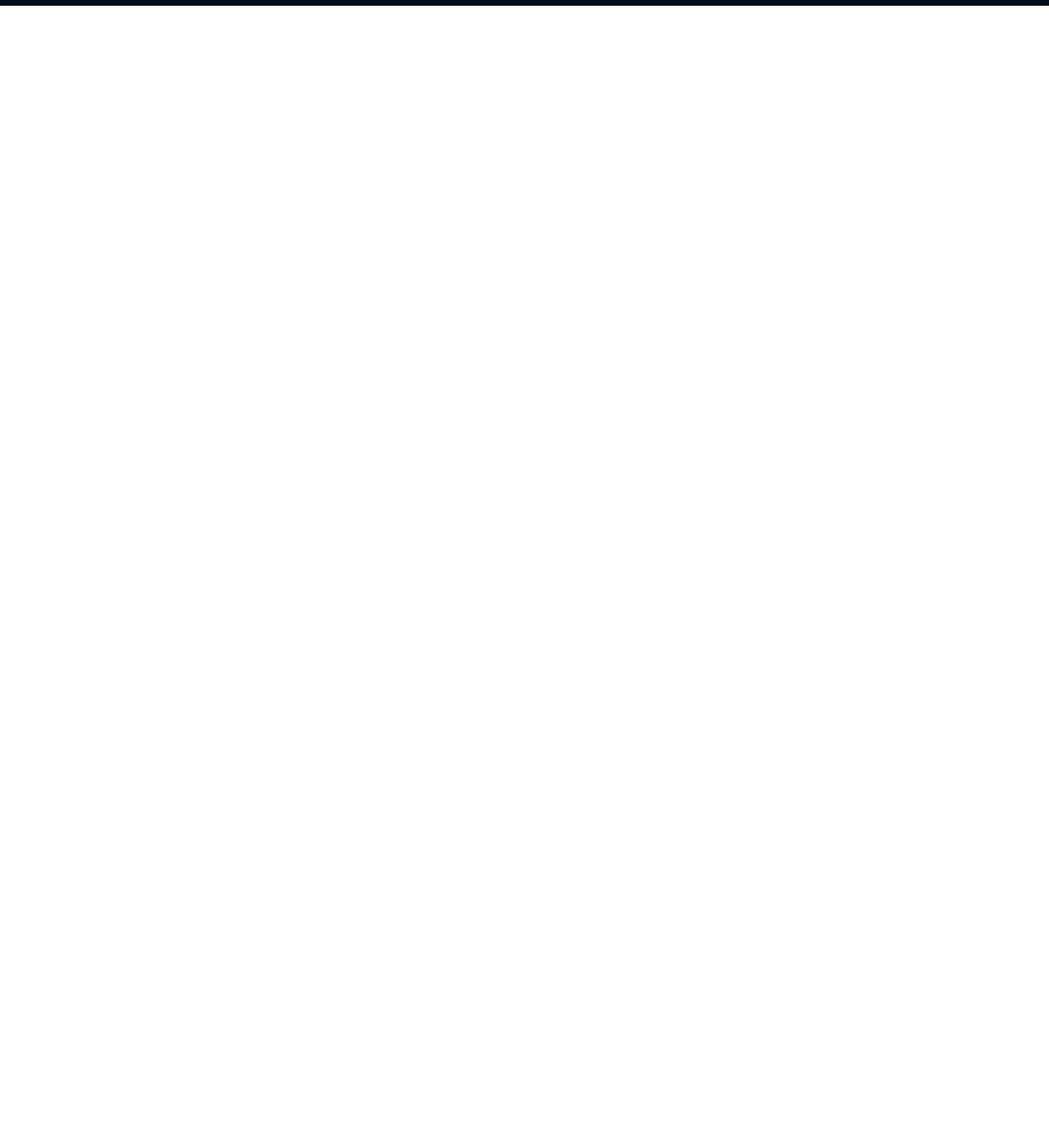
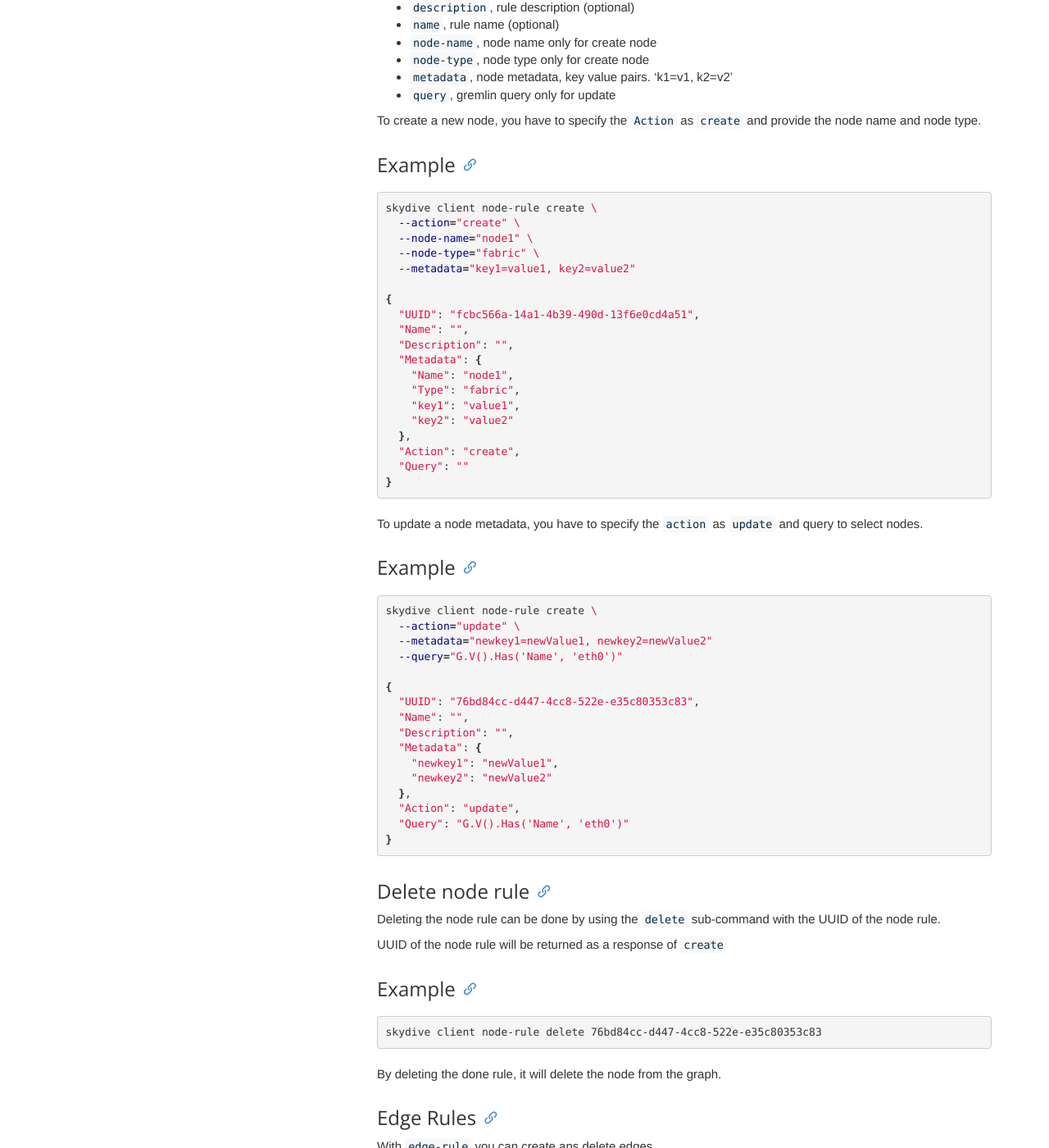
Before and after one commit to skydive-project/skydive.network, a Jekyll site: the page built from documentation/api.md, in a window 1280 px wide and 1400 px high, scrolled down 6268 px. Shown: the whole window at 82% size. Built offline with Jekyll 4.4.1, drawn with Linux system fonts in a browser that asks for light colours; nearby versions of some CDN libraries; before the commit the page ends 6275 px from its top, so only the background shows below that; some of the changed text lies outside the part shown.

Commit message:
doc: Documents for Topology rules API

```diff
--- a/documentation/api.md
+++ b/documentation/api.md
@@ -207,7 +207,7 @@
 
 Deleting the active packet injector can be done by using the `delete` sub-command with the UUID of the injector.
 
-UUID of the injection will be returend as a response of `create`
+UUID of the injection will be returned as a response of `create`
 
 ### Example
 
@@ -306,3 +306,133 @@
 
 A local file (prefixed by file://) to execute a script. It receives the JSON
 message through stdin
+
+## Topology Rules
+
+Skydive allows you to create and delete Nodes, update node metadata and create and delete Edges with the help of Topology rules API.
+It provides two seperate rule for node and edge
+* `node-rule`
+* `edge-rule`
+
+### Node Rules
+
+With `node-rule` you can create and delete nodes and update node metadata.
+
+`node-rule` contain following fields
+* `action`, action: create or update
+* `description`, rule description (optional)
+* `name`, rule name (optional)
+* `node-name`, node name only for create node
+* `node-type`, node type only for create node
+* `metadata`, node metadata, key value pairs. 'k1=v1, k2=v2'
+* `query`, gremlin query only for update
+
+To create a new node, you have to specify the `Action` as `create` and provide the node name and node type.
+
+### Example
+
+{% highlight shell %}
+skydive client node-rule create \
+  --action="create" \
+  --node-name="node1" \
+  --node-type="fabric" \
+  --metadata="key1=value1, key2=value2"
+
+{
+  "UUID": "fcbc566a-14a1-4b39-490d-13f6e0cd4a51",
+  "Name": "",
+  "Description": "",
+  "Metadata": {
+    "Name": "node1",
+    "Type": "fabric",
+    "key1": "value1",
+    "key2": "value2"
+  },
+  "Action": "create",
+  "Query": ""
+}
+{% endhighlight %}
+
+To update a node metadata, you have to specify the `action` as `update` and query to select nodes.
+
+### Example
+
+{% highlight shell %}
+skydive client node-rule create \
+  --action="update" \
+  --metadata="newkey1=newValue1, newkey2=newValue2"
+  --query="G.V().Has('Name', 'eth0')"
+
+{
+  "UUID": "76bd84cc-d447-4cc8-522e-e35c80353c83",
+  "Name": "",
+  "Description": "",
+  "Metadata": {
+    "newkey1": "newValue1",
+    "newkey2": "newValue2"
+  },
+  "Action": "update",
+  "Query": "G.V().Has('Name', 'eth0')"
+}
+{% endhighlight %}
+
+### Delete node rule
+
+Deleting the node rule can be done by using the `delete` sub-command with the UUID of the node rule.
+
+UUID of the node rule will be returned as a response of `create`
+
+### Example
+
+{% highlight shell %}
+skydive client node-rule delete 76bd84cc-d447-4cc8-522e-e35c80353c83
+{% endhighlight %}
+
+By deleting the done rule, it will delete the node from the graph.
+
+### Edge Rules
+
+With `edge-rule` you can create ans delete edges.
+
+`edge-rule` contain following fields
+* `name`, the rule name
+* `description`, the rule description
+* `src`, source node gremlin query
+* `dst`, destination node gremlin query
+* `relationtype`, relation type of the link (layer2, ownership and both)
+* `metadata`, edge metadata, key value pairs. 'k1=v1, k2=v2'
+
+To create a edge rule, you have to provide the source and destination nodes and the relation type of the edge
+
+### Example
+
+{% highlight shell %}
+skydive client edge-rule create \
+  --src="G.V().Has('Name', 'node1')" \
+  --dst="G.V().Has('Name', 'node2')" \
+  --relationtype="layer2" \
+  --metadata="key=value"
+
+{
+  "UUID": "c7e65252-85bf-494b-76d1-6840a819571f",
+  "Name": "",
+  "Description": "",
+  "Src": "G.V().Has('Name', 'node1')",
+  "Dst": "G.V().Has('Name', 'node2')",
+  "Metadata": {
+    "RelationType": "layer2",
+    "key": "value"
+  }
+}
+{% endhighlight %}
+
+### Delete edge rule
+Deleting the edge rule can be done by using the `delete` sub-command with the UUID of the edge rule.
+
+UUID of the edge rule will be returned as a response of `create`
+
+### Example
+
+{% highlight shell %}
+skydive client edge-rule delete c7e65252-85bf-494b-76d1-6840a819571f
+{% endhighlight %}
```
